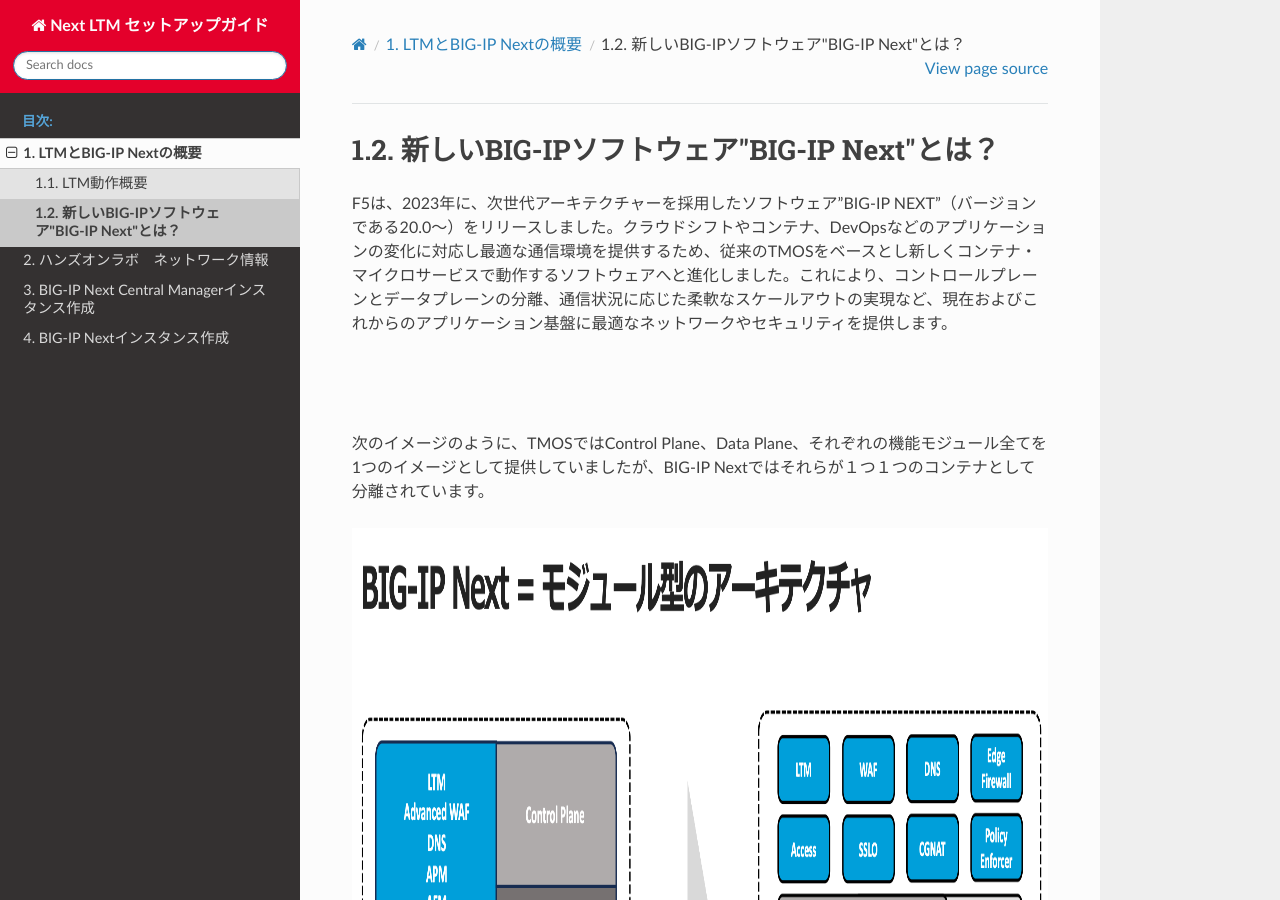
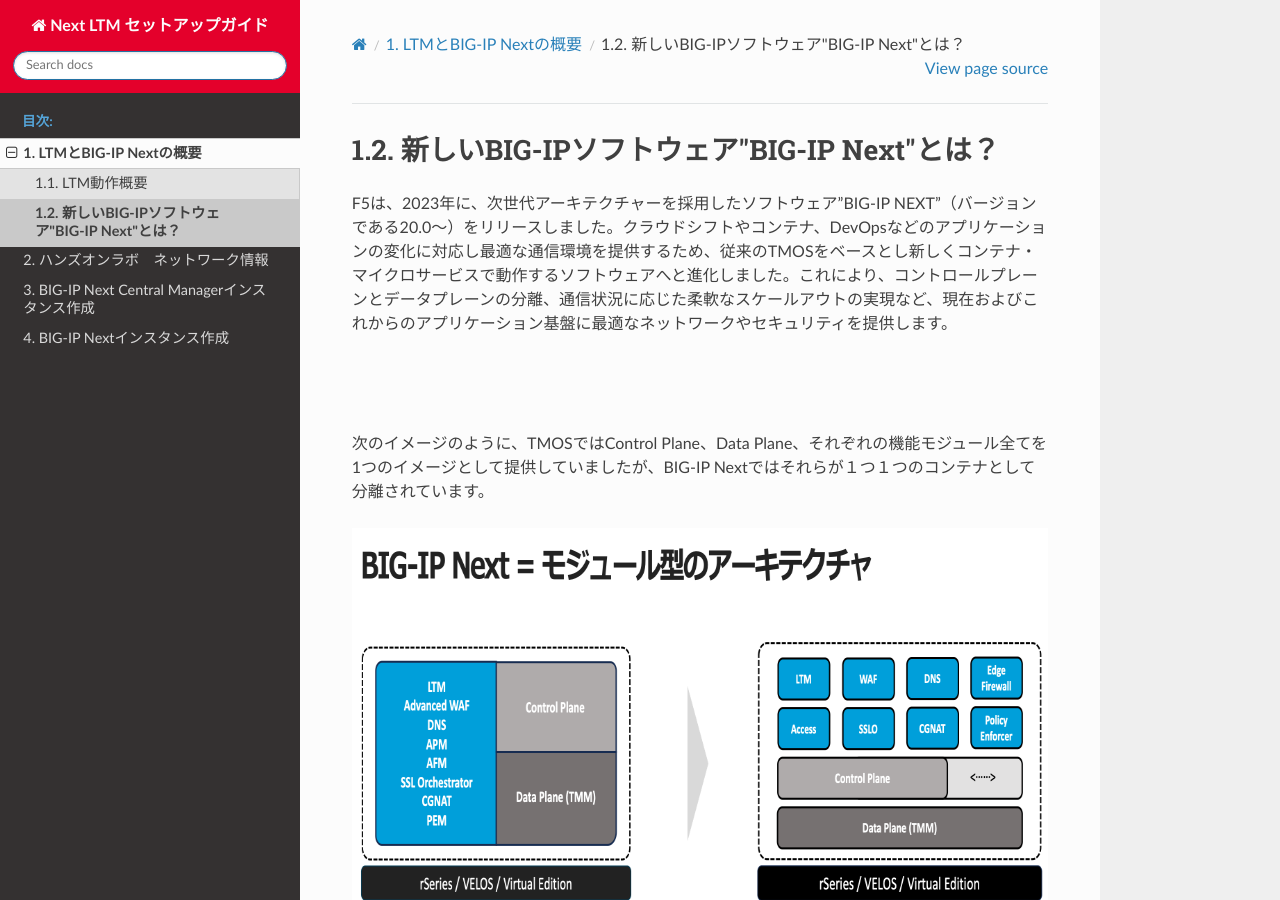
Before and after one commit to BeF5/f5j-easy-setup-next-ltm, a Sphinx documentation site: the page built from docs/content01/module02/module02.rst, in a window 1280 px wide and 900 px high. Built offline with Sphinx 7.4.7 and the Read the Docs theme 2.0.0, drawn with Linux system fonts in a browser that asks for light colours.

Commit message:
Update module02.rst

```diff
--- a/docs/content01/module02/module02.rst
+++ b/docs/content01/module02/module02.rst
@@ -9,7 +9,7 @@ F5は、2023年に、次世代アーキテクチャーを採用したソフト
 
 
 .. figure:: images/c1-m2-1.png
-   :scale: 80%
+   :scale: 50%
    :align: center
 
 |
@@ -17,7 +17,7 @@ F5は、2023年に、次世代アーキテクチャーを採用したソフト
 また次のイメージのように、アーキテクチャがコンテナに変わるものの、ハイレベルなアーキテクチャとしては、これまでのBIG-IPのCoreであるTMMを踏襲しながらモジュラー型への進化を遂げています。
 
 .. figure:: images/c1-m2-2.png
-   :scale: 80%
+   :scale: 50%
    :align: center
 
 
```
